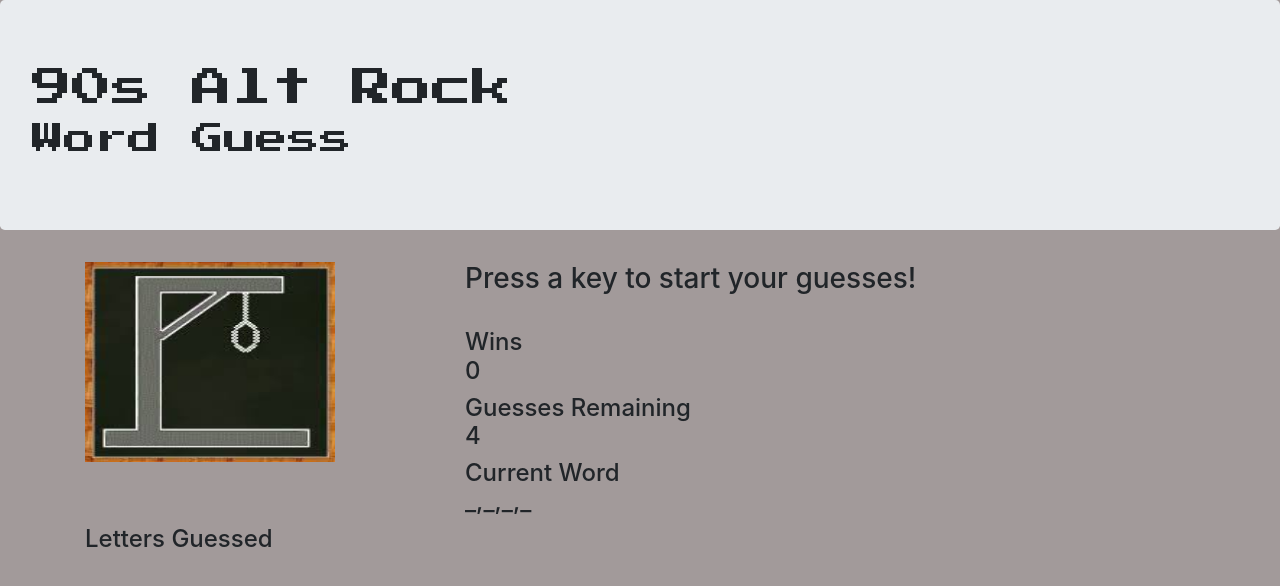
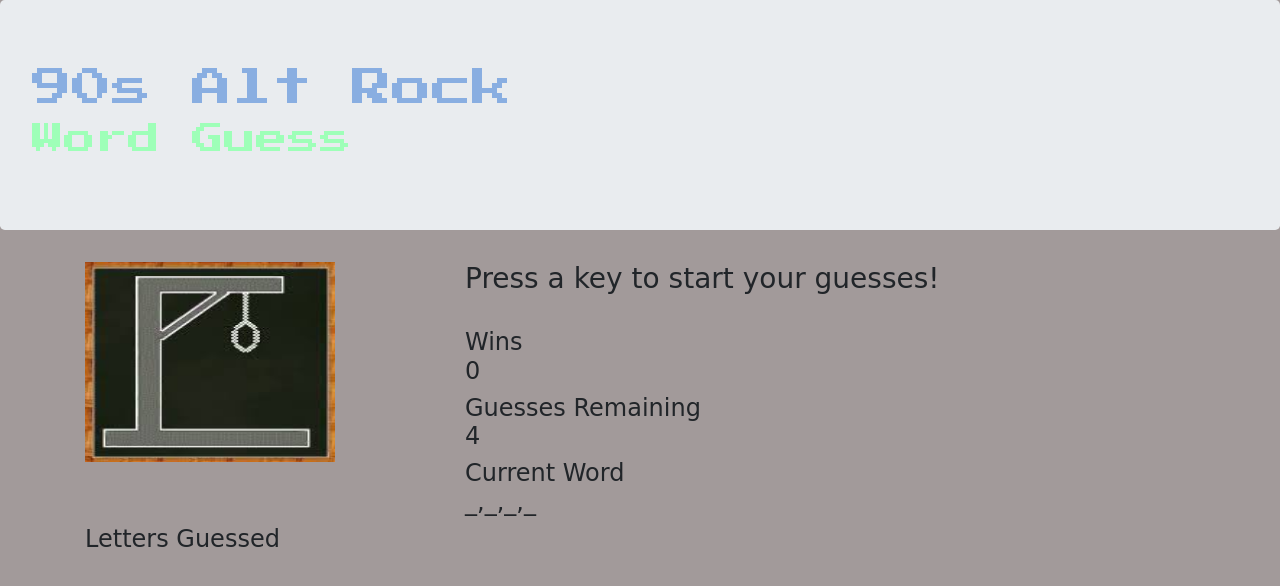
Before and after one commit to niles87/Word-Guess, a plain HTML site: page index.html in a window 1280 px wide. Drawn offline with nearby package versions, Linux system fonts and the light colour scheme.

Commit message:
added font styles to h1-4 elements

```diff
--- a/assets/css/style.css
+++ b/assets/css/style.css
@@ -7,7 +7,15 @@ img {
 }
 h1{
     font-family: 'Press Start 2P', cursive;
+    color: #89aee1;
 }
 h2 {
     font-family: 'Press Start 2P', cursive;
+    color: #9effb8;
 }
+h3 {
+    font-family: 'Cherry Bomb', cursive;
+}
+h4 {
+    font-family: 'Cherry Cream Soda', cursive;
+}
```
